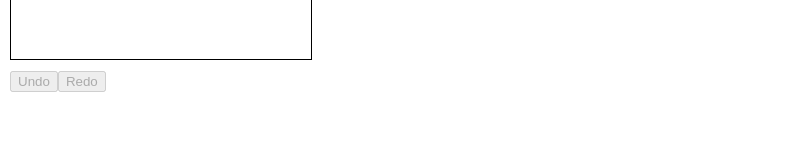
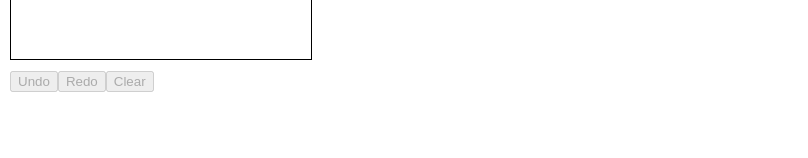
Before and after one commit to DP-PLAYGROUND/react-playground, a React (Create React App) app: page /drawing in a window 1280 px wide. Shown: the part 142-300 px from the top of the page, without its empty margins (0-808 px from the left). Built offline with nearby package versions, Linux system fonts and the light colour scheme.

Commit message:
implement undo/redo/clear

```diff
--- /dev/null
+++ b/src/Drawing/Signature/Actions/Actions.tsx
@@ -0,0 +1,53 @@
+import { FunctionComponent, useCallback, useEffect } from "react";
+import { SignatureSnapshot } from "../SignatureSnapshot";
+
+export interface ActionsProps {
+  readonly snapshot: SignatureSnapshot;
+  readonly onUndoRedo?: (snapshot: SignatureSnapshot) => void;
+  readonly onClear?: () => void;
+}
+
+export const Actions: FunctionComponent<ActionsProps> = ({
+  snapshot,
+  onUndoRedo: onApply,
+  onClear,
+}) => {
+  const handleUndo = useCallback(
+    () => snapshot.previous && onApply?.(snapshot.previous),
+    [snapshot, onApply]
+  );
+
+  const handleRedo = useCallback(
+    () => snapshot.next && onApply?.(snapshot.next),
+    [snapshot, onApply]
+  );
+
+  useEffect(() => {
+    const listener = (event: KeyboardEvent) => {
+      if (event.code !== "KeyZ" || !event.metaKey) {
+        return;
+      }
+
+      return event.shiftKey ? handleRedo() : handleUndo();
+    };
+    document.addEventListener("keydown", listener);
+
+    return () => {
+      document.removeEventListener("keydown", listener);
+    };
+  }, [handleUndo, handleRedo]);
+
+  return (
+    <>
+      <button disabled={!snapshot.previous} onClick={handleUndo}>
+        Undo
+      </button>
+      <button disabled={!snapshot.next} onClick={handleRedo}>
+        Redo
+      </button>
+      <button disabled={!snapshot.previous} onClick={onClear}>
+        Clear
+      </button>
+    </>
+  );
+};
--- a/src/Drawing/Signature/Signature.module.scss
+++ b/src/Drawing/Signature/Signature.module.scss
@@ -6,5 +6,6 @@
     .canvas {
         display: flex;
         border: 1px solid #000;
+        touch-action: none;
     }
 }
--- a/src/Drawing/Signature/Signature.tsx
+++ b/src/Drawing/Signature/Signature.tsx
@@ -3,6 +3,7 @@ import { Canvas } from "../Canvas/Canvas";
 import { CanvasPencil } from "../Canvas/Tools/CanvasPencil";
 import styles from "./Signature.module.scss";
 import { SignatureSnapshot } from "./SignatureSnapshot";
+import { Actions } from "./Actions/Actions";
 
 const signatureSnapshotFactory = (context: CanvasRenderingContext2D) => {
   const imageData = context.getImageData(
@@ -16,14 +17,22 @@ const signatureSnapshotFactory = (context: CanvasRenderingContext2D) => {
 };
 
 export const Signature: FunctionComponent = () => {
+  const [context, setContext] = useState<CanvasRenderingContext2D>();
+
   const [currentSignatureSnapshot, setCurrentSignatureSnapshot] =
     useState<SignatureSnapshot | null>(null);
 
   const handleInit = useCallback((context: CanvasRenderingContext2D) => {
+    setContext(context);
+
+    handleReset(context);
+  }, []);
+
+  const handleReset = (context: CanvasRenderingContext2D) => {
     const signatureSnapshot = signatureSnapshotFactory(context);
 
     setCurrentSignatureSnapshot(signatureSnapshot);
-  }, []);
+  };
 
   const handleChange = useCallback(
     (context: CanvasRenderingContext2D) => {
@@ -39,6 +48,22 @@ export const Signature: FunctionComponent = () => {
     [currentSignatureSnapshot]
   );
 
+  const handleUndoRedo = (snapshot: SignatureSnapshot) => {
+    context?.putImageData(snapshot.value, 0, 0);
+
+    setCurrentSignatureSnapshot(snapshot);
+  };
+
+  const handleClear = () => {
+    if (!context) {
+      return;
+    }
+
+    context.clearRect(0, 0, context.canvas.width, context.canvas.height);
+
+    handleReset(context);
+  };
+
   return (
     <div className={styles.signature}>
       <div className={styles.canvas}>
@@ -47,8 +72,13 @@ export const Signature: FunctionComponent = () => {
         </Canvas>
       </div>
       <div>
-        <button disabled={!currentSignatureSnapshot?.previous}>Undo</button>
-        <button disabled={!currentSignatureSnapshot?.next}>Redo</button>
+        {currentSignatureSnapshot && (
+          <Actions
+            snapshot={currentSignatureSnapshot}
+            onUndoRedo={handleUndoRedo}
+            onClear={handleClear}
+          />
+        )}
       </div>
     </div>
   );
```
